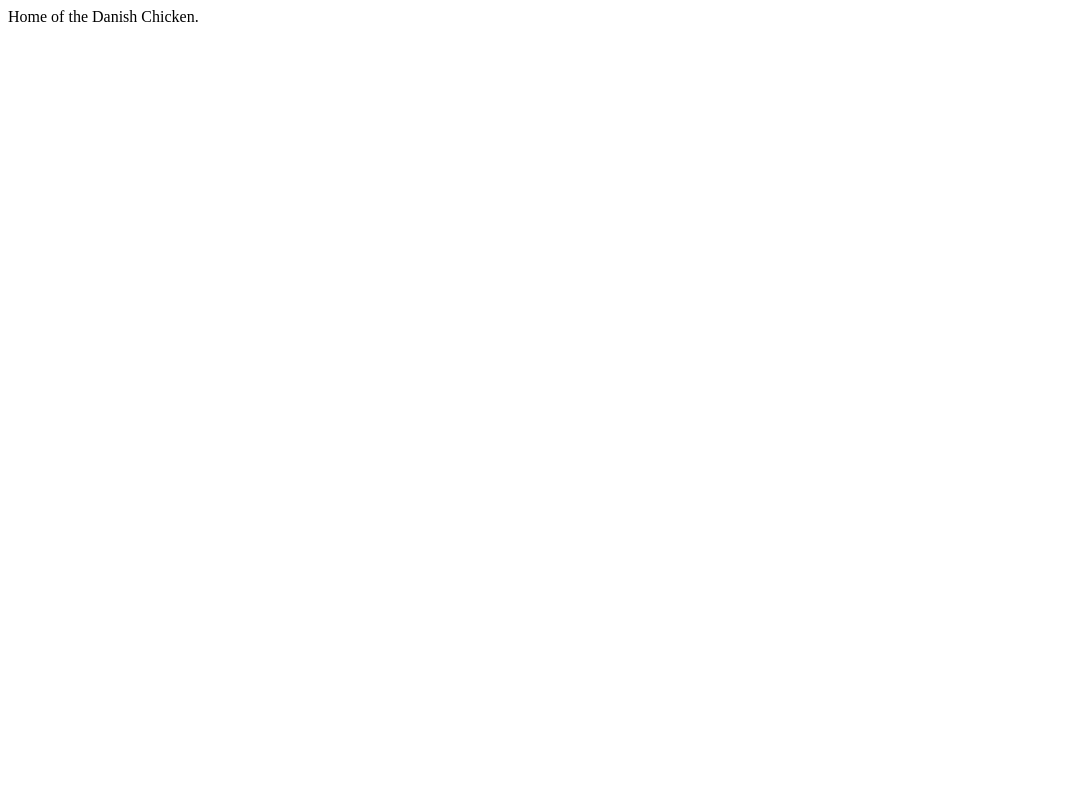
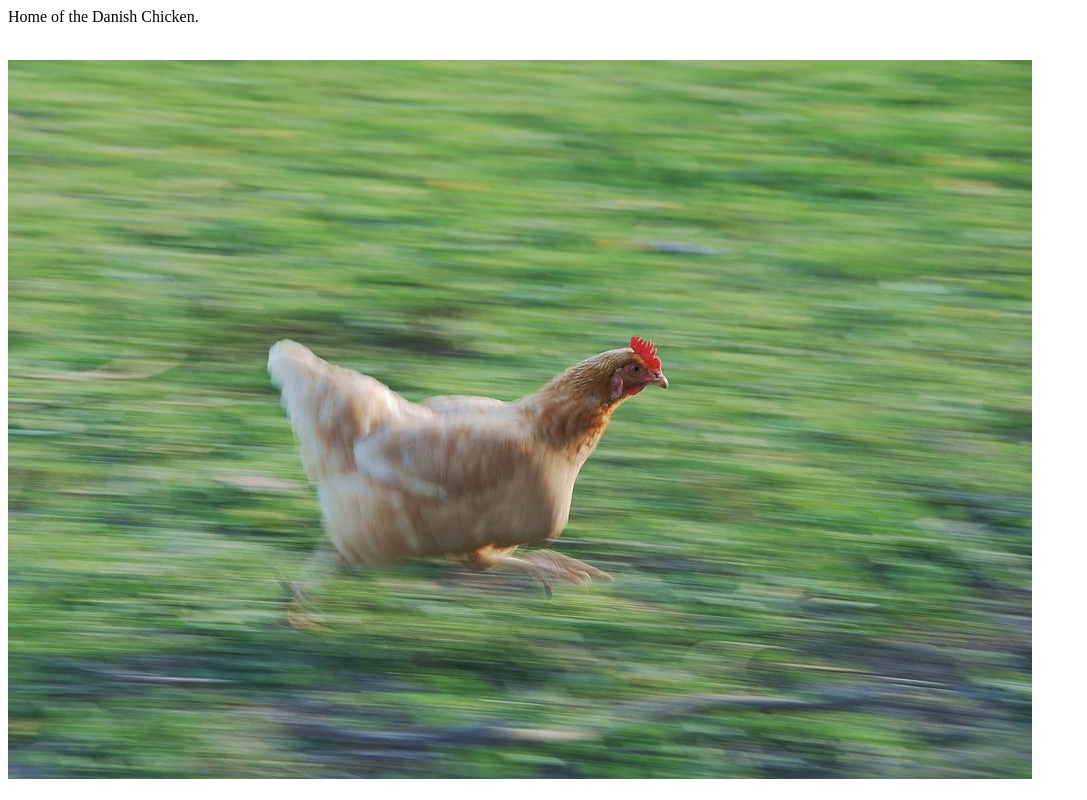
Before and after one commit to shea-parkes/danish-chicken, a plain HTML site: page index.html in a window 1280 px wide. Shown: the whole page, without its empty margins (0-1087 px from the left). Drawn offline with Linux system fonts and the light colour scheme.

Commit message:
Embed the running chicken picture.
Do this so it appears on the home page.

```diff
--- a/index.html
+++ b/index.html
@@ -4,5 +4,7 @@
   </head>
   <body>
     <p>Home of the Danish Chicken.</p>
+    <br>
+    <img src="chicken_running.jpg" alt="A very fast chicken">
   </body>
 </html>
```
